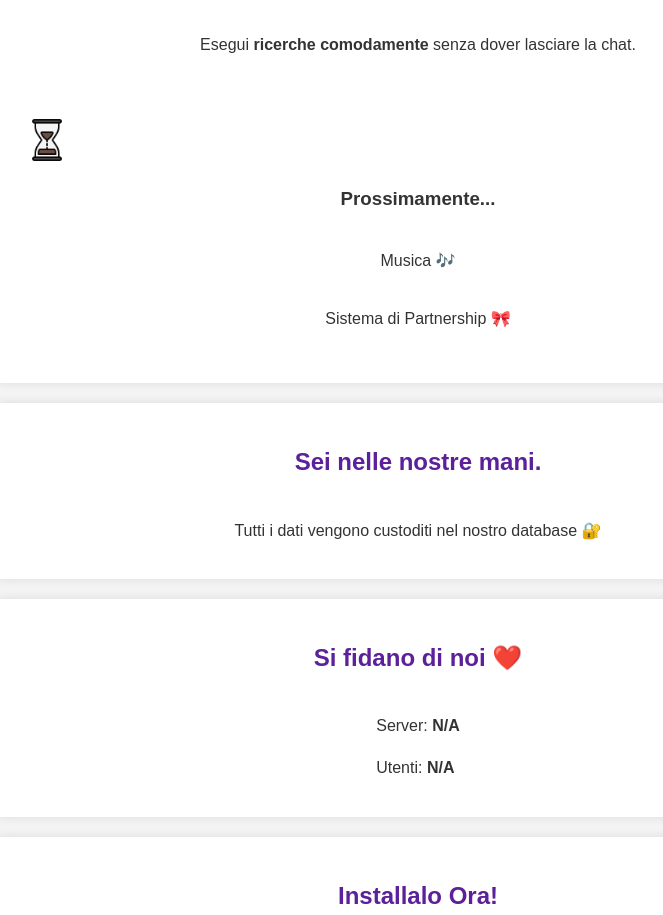
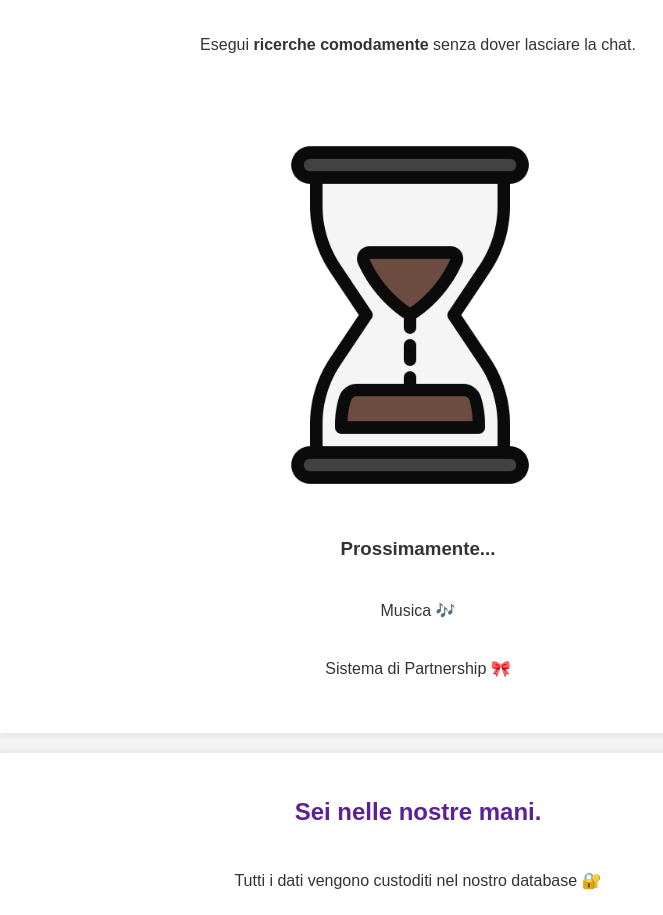
Before and after one commit to RossoDev/maintenance, a plain HTML site: page index.html in a window 1280 px wide. Shown: the part 3632-4547 px from the top of the page, without its empty margins (222-885 px from the left). Drawn offline with Linux system fonts and the light colour scheme; no server answers.

Commit message:
Update index.html

```diff
--- a/index.html
+++ b/index.html
@@ -67,7 +67,7 @@
                 </div>
                 &nbsp;
                 <div class="feature-item">
-                    <img src="img/time.png" alt="Prossimamente..." class="newicon-label">
+                    <img src="img/time.png" alt="Prossimamente..." class="feature-image">
                     <h3>Prossimamente...</h3>
                     <p>Musica 🎶</p>
                     <p>Sistema di Partnership 🎀</p>
```
